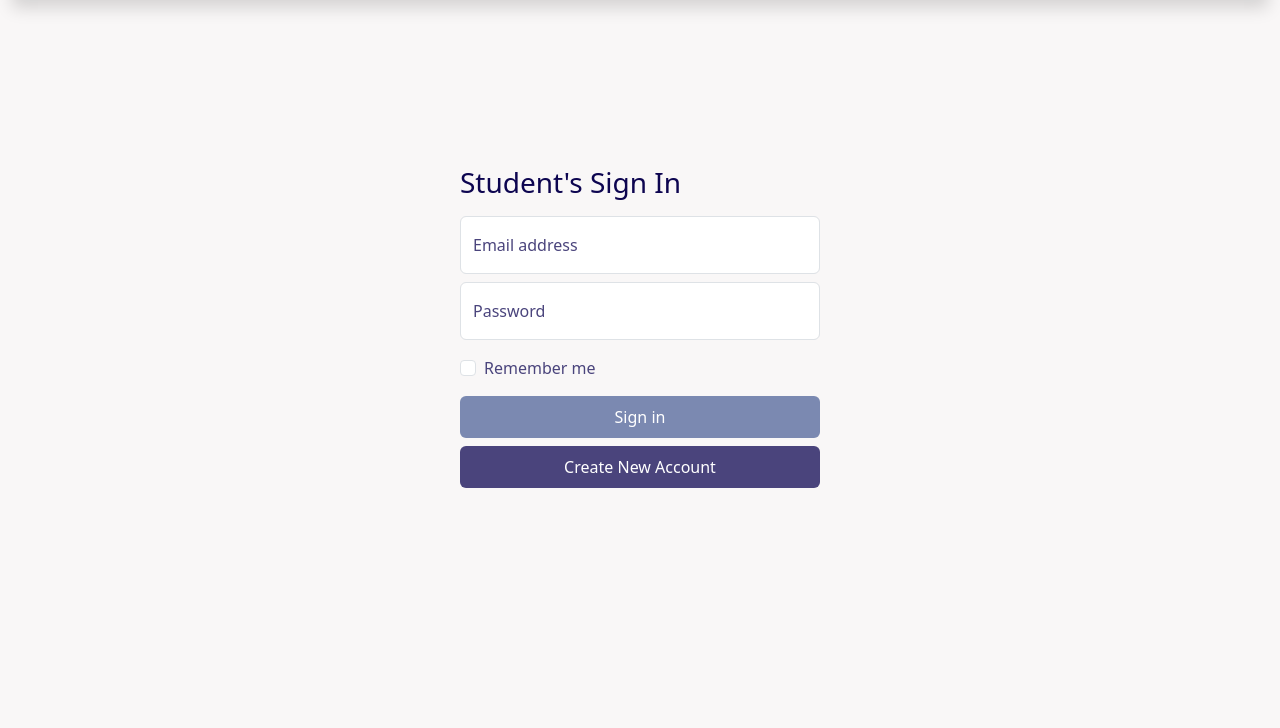
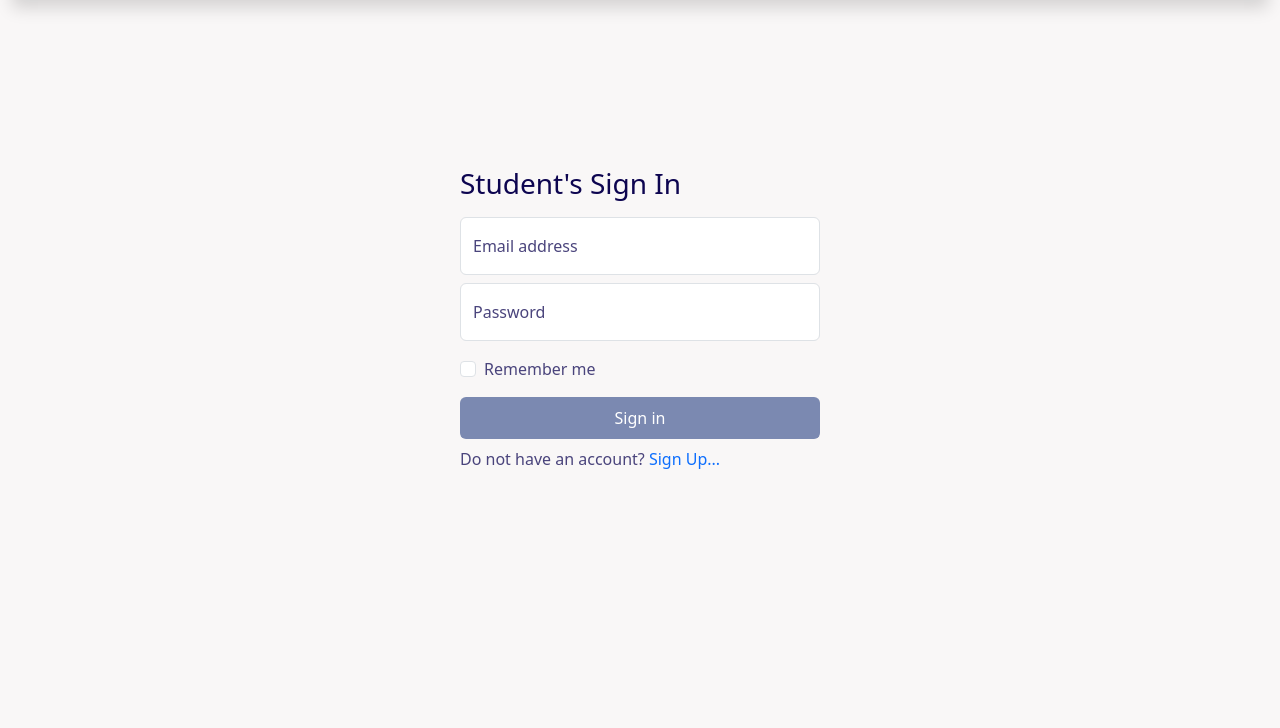
Before and after one commit to yugshah7777/DevJam_LaMenteE, a PHP site: page /loginStudent.php in a window 1280 px wide. Shown: the part 73-801 px from the top of the page. Run offline with PHP 8.4, Linux system fonts and the light colour scheme.

Commit message:
Update loginStudent.php

```diff
--- a/PHP/loginStudent.php
+++ b/PHP/loginStudent.php
@@ -55,7 +55,7 @@
                 </label>
                 </div>
                 <a href="./studenthome.php"><button class="btn w-100 py-2" type="button" style="background-color: #7B89B1; color: white;">Sign in</button></a>
-                <a href="./signupStudent.php"><button class="btn w-100 py-2 mt-2" type="button" style="background-color: #4A447C; color: white;">Create New Account</button></a>
+                <p style="margin-top: 0.5rem;">Do not have an account?   <a href="./signupStudent.php" style=" text-decoration: none;">Sign Up...</a></p>
             </form>
         </div>
 
```
